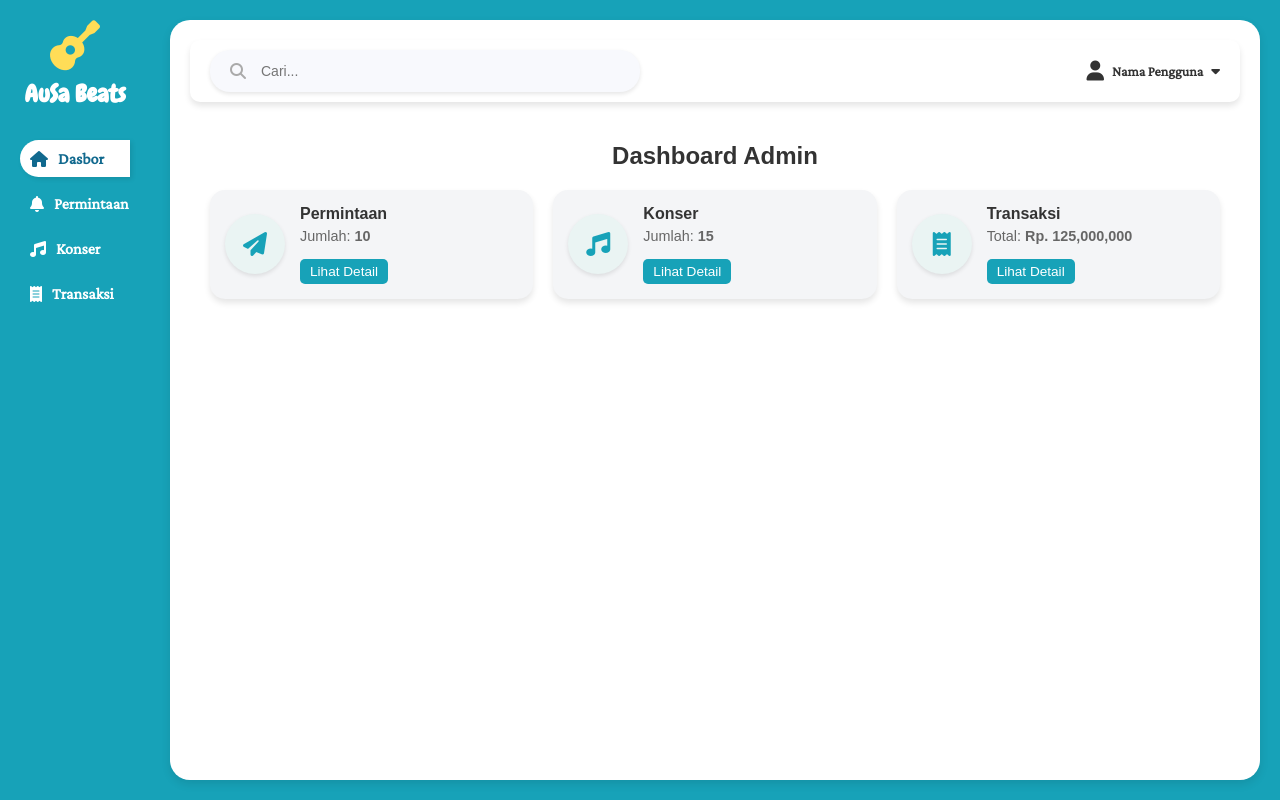
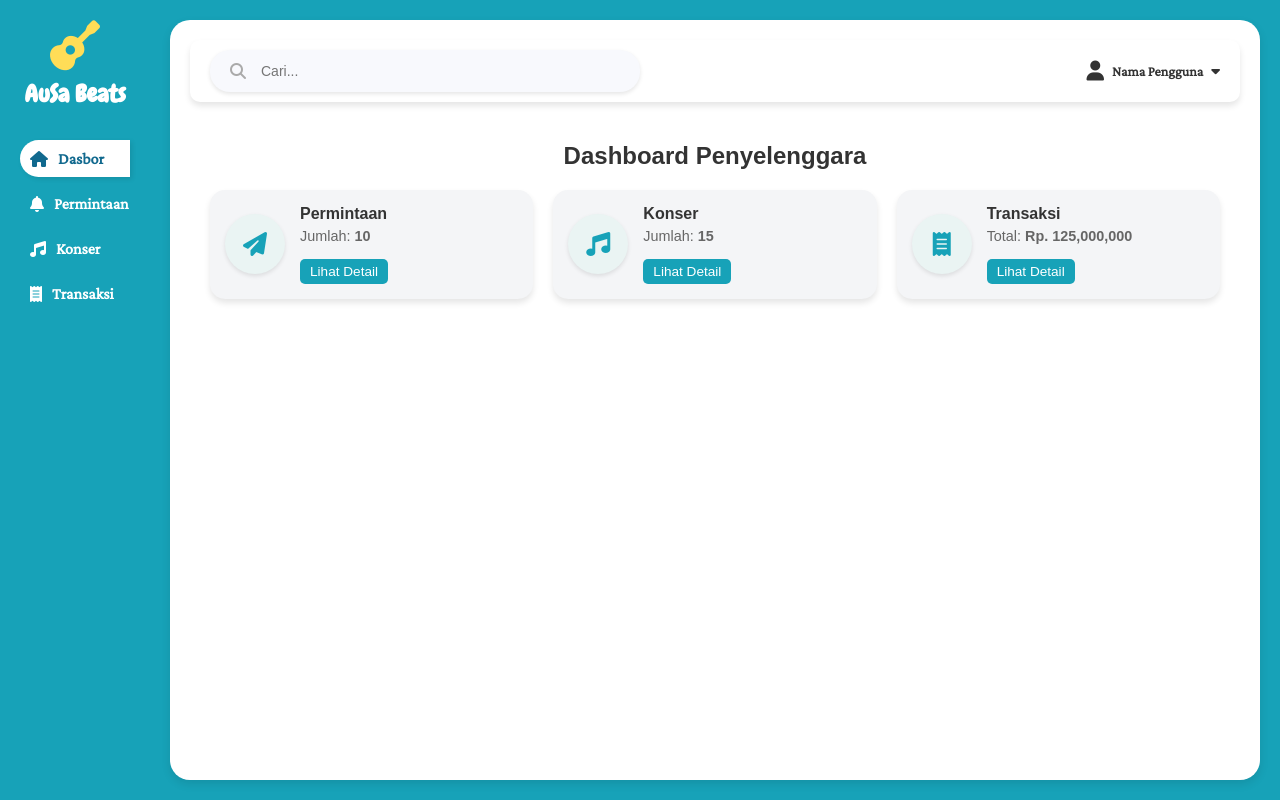
Before and after one commit to Proyek-Tiga/FrontendPenyelenggara, a plain HTML site: page index.html in a window 1280 px wide. Drawn offline with nearby package versions, Linux system fonts and the light colour scheme; some packages are replaced by stand-ins of ours; a script that the page names is missing.

Commit message:
update dashboard title to 'Dashboard Penyelenggara'

```diff
--- a/index.html
+++ b/index.html
@@ -54,7 +54,7 @@
             </header>
 
             <section class="dashboard-cards">
-                <h1>Dashboard Admin</h1>
+                <h1>Dashboard Penyelenggara</h1>
                 <div class="cards-container">
                     <!-- Lokasi -->
                     <div class="card">
```
